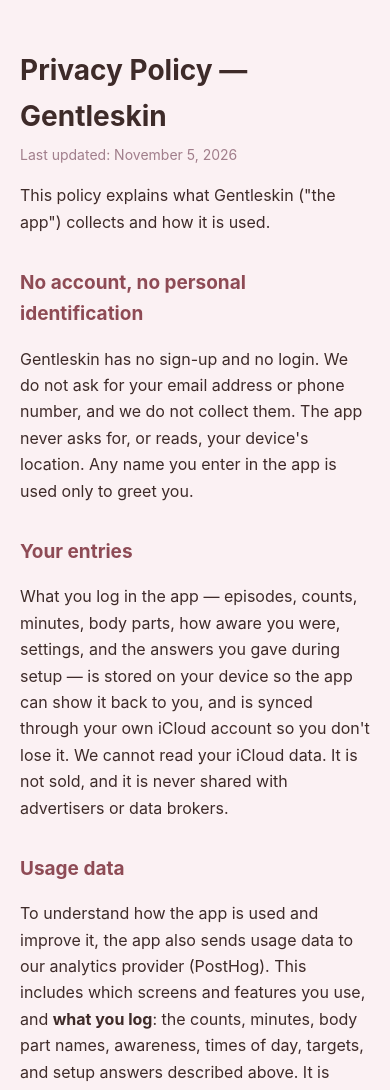
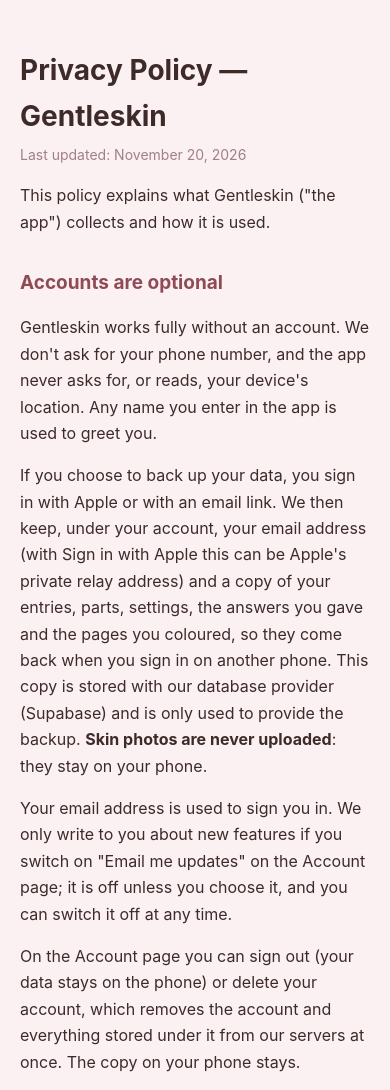
Before and after one commit to pivotrooky/privacy-policies, a plain HTML site: page gentleskin/index.html in a window 390 px wide. Shown: the top 1090 px of the page. Drawn offline with Linux system fonts and the light colour scheme.

Commit message:
Gentleskin: optional accounts (sign in with Apple or an email link, what the backup keeps, photos stay on the phone, delete account)
Co-Authored-By: Claude Opus 5.5 <noreply@anthropic.com>

```diff
--- a/gentleskin/index.html
+++ b/gentleskin/index.html
@@ -26,16 +26,29 @@
 </head>
 <body>
     <h1>Privacy Policy — Gentleskin</h1>
-    <p class="updated">Last updated: November 5, 2026</p>
+    <p class="updated">Last updated: November 20, 2026</p>
 
     <p>This policy explains what Gentleskin ("the app") collects and how it is
     used.</p>
 
-    <h2>No account, no personal identification</h2>
-    <p>Gentleskin has no sign-up and no login. We do not ask for your email
-    address or phone number, and we do not collect them. The app never asks
-    for, or reads, your device's location. Any name you enter in the app is
-    used only to greet you.</p>
+    <h2>Accounts are optional</h2>
+    <p>Gentleskin works fully without an account. We don't ask for your phone
+    number, and the app never asks for, or reads, your device's location. Any
+    name you enter in the app is used to greet you.</p>
+    <p>If you choose to back up your data, you sign in with Apple or with an
+    email link. We then keep, under your account, your email address (with
+    Sign in with Apple this can be Apple's private relay address) and a copy
+    of your entries, parts, settings, the answers you gave and the pages you
+    coloured, so they come back when you sign in on another phone. This copy
+    is stored with our database provider (Supabase) and is only used to
+    provide the backup. <strong>Skin photos are never uploaded</strong>: they
+    stay on your phone.</p>
+    <p>Your email address is used to sign you in. We only write to you about
+    new features if you switch on "Email me updates" on the Account page; it
+    is off unless you choose it, and you can switch it off at any time.</p>
+    <p>On the Account page you can sign out (your data stays on the phone) or
+    delete your account, which removes the account and everything stored
+    under it from our servers at once. The copy on your phone stays.</p>
 
     <h2>Your entries</h2>
     <p>What you log in the app — episodes, counts, minutes, body parts, how
@@ -51,7 +64,8 @@
     and features you use, and <strong>what you log</strong>: the counts,
     minutes, body part names, awareness, times of day, targets, and setup
     answers described above. It is identified only by a random device
-    identifier, never by your name, email address, or phone number, and it is
+    identifier, never by your name, email address, or phone number (if you
+    have an account, analytics does not receive your email), and it is
     used only to improve Gentleskin. We do not sell it, and we do not use it
     for advertising.</p>
     <p>Like any internet request, this data arrives with your IP address, and
@@ -108,8 +122,9 @@
     <p>If you allow them, the app schedules occasional reminders on your device.</p>
 
     <h2>Deleting your data</h2>
-    <p>Entries can be deleted inside the app. Deleting the app removes its data
-    from your device, and switching off "Share usage data" stops any further
+    <p>Entries can be deleted inside the app. If you have an account, You →
+    Account → Delete my account removes it and everything stored under it from
+    our servers. Deleting the app removes its data from your device, and switching off "Share usage data" stops any further
     usage data from being sent. To request deletion of anything else associated with your
     use of the app, contact us at the address below.</p>
 
```
